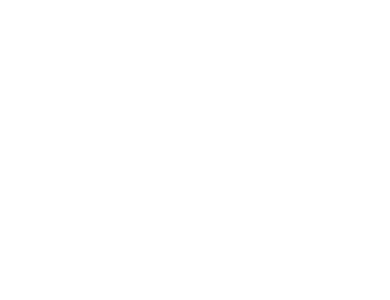
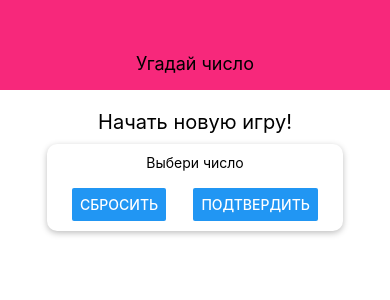
Before and after one commit to victorbobkov/guess-a-number-rn, a React Native app: screen / in a window 390 px wide. Shown: the top 300 px of the page. Built offline with nearby package versions, Linux system fonts and the light colour scheme.

Commit message:
added Header and StartGameScreen components

```diff
--- a/App.js
+++ b/App.js
@@ -1,13 +1,18 @@
 import { StyleSheet, View } from 'react-native'
+import Header from './components/Header'
+import StartGameScreen from './screens/StartGameScreen'
 
 export default function App() {
   return (
-    <View style={styles.container}>
-
+    <View style={styles.screen}>
+      <Header title='Угадай число' />
+       <StartGameScreen />
     </View>
   )
 }
 
 const styles = StyleSheet.create({
-
+   screen: {
+      flex: 1
+   }
 })
--- /dev/null
+++ b/components/Header.js
@@ -0,0 +1,29 @@
+import React from 'react'
+import { View, Text, StyleSheet } from 'react-native'
+
+const Header = (props) => {
+  return (
+     <View style={styles.header}>
+        <Text style={styles.headerTitle}>
+           {props.title}
+        </Text>
+     </View>
+  )
+}
+
+const styles = StyleSheet.create({
+   header: {
+      width: '100%',
+      height: 90,
+      paddingTop: 36,
+      backgroundColor: '#f7287b',
+      alignItems: 'center',
+      justifyContent: 'center'
+   },
+   headerTitle: {
+      color: 'black',
+      fontSize: 18
+   }
+})
+
+export default Header
--- /dev/null
+++ b/screens/StartGameScreen.js
@@ -0,0 +1,60 @@
+import React from 'react'
+import {View, Text, StyleSheet, TextInput, Button} from 'react-native'
+
+const StartGameScreen = (props) => {
+   return (
+      <View style={styles.screen}>
+         <Text style={styles.title}>Начать новую игру!</Text>
+         <View style={styles.inputContainer}>
+            <Text>Выбери число</Text>
+            <TextInput />
+            <View style={styles.buttonContainer}>
+               <Button
+                  title='Сбросить'
+                  onPress={() => {}}
+               />
+               <Button
+                  title='Подтвердить'
+                  onPress={() => {}}
+               />
+            </View>
+         </View>
+      </View>
+   )
+}
+
+const styles = StyleSheet.create({
+   screen: {
+      flex: 1,
+      padding: 10,
+      alignItems: 'center',
+      justifyContent: 'flex-start'
+   },
+   title: {
+      fontSize: 20,
+      marginVertical: 10,
+   },
+   inputContainer: {
+      width: 300,
+      maxWidth: '80%',
+      alignItems: 'center',
+      backgroundColor: 'white',
+      padding: 10,
+      borderRadius: 10,
+      // iOS
+      shadowColor: 'black',
+      shadowOffset: { width: 0, height: 2 },
+      shadowRadius: 6,
+      shadowOpacity: 0.26,
+      // Android
+      elevation: 7,
+   },
+   buttonContainer: {
+      flexDirection: 'row',
+      width: '100%',
+      justifyContent: 'space-between',
+      paddingHorizontal: 15,
+   }
+})
+
+export default StartGameScreen
```
